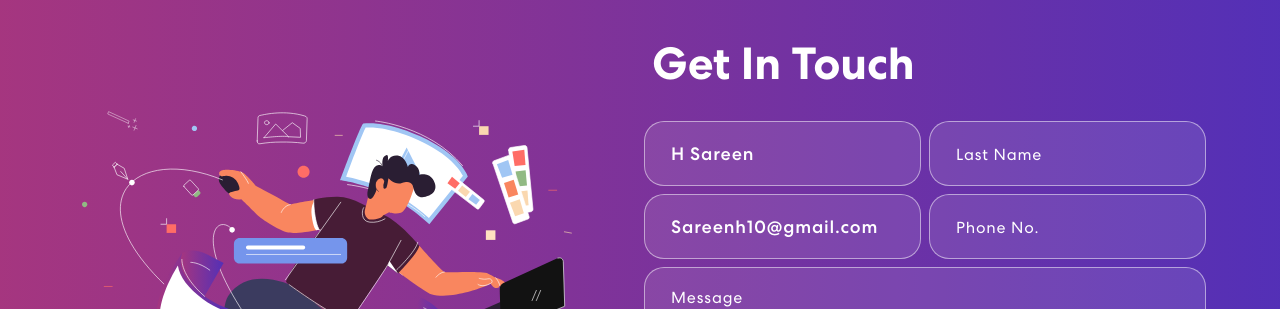
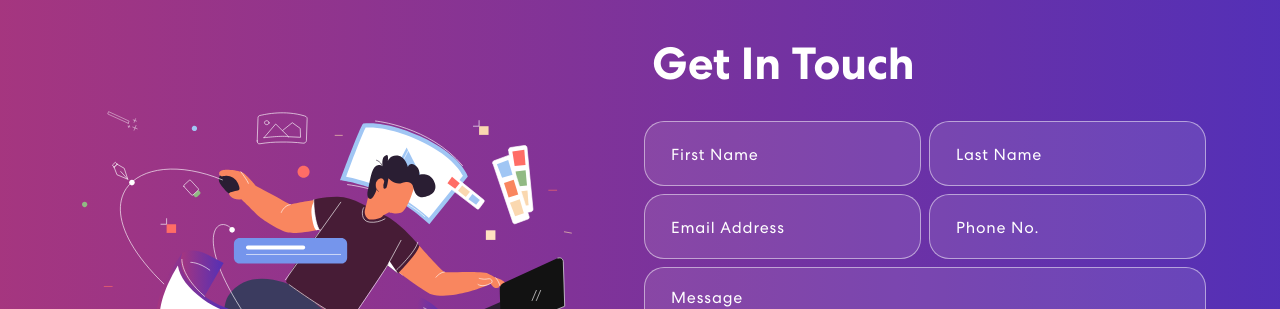
Before and after one commit to Sareenh1/Profilo, a React (Create React App) app: page / in a window 1280 px wide. Shown: the part 2460-2769 px from the top of the page. Built offline with nearby package versions, Linux system fonts and the light colour scheme; no server answers.

Commit message:
Update Contact.js

```diff
--- a/src/components/Contact.js
+++ b/src/components/Contact.js
@@ -6,9 +6,9 @@ import TrackVisibility from 'react-on-screen';
 
 export const Contact = () => {
   const formInitialDetails = {
-    firstName: 'H Sareen',
-    lastName: 'Kumar',
-    email: 'Sareenh10@gmail.com',
+    firstName: '',
+    lastName: '',
+    email: '',
     phone: '',
     message: ''
   }
```
